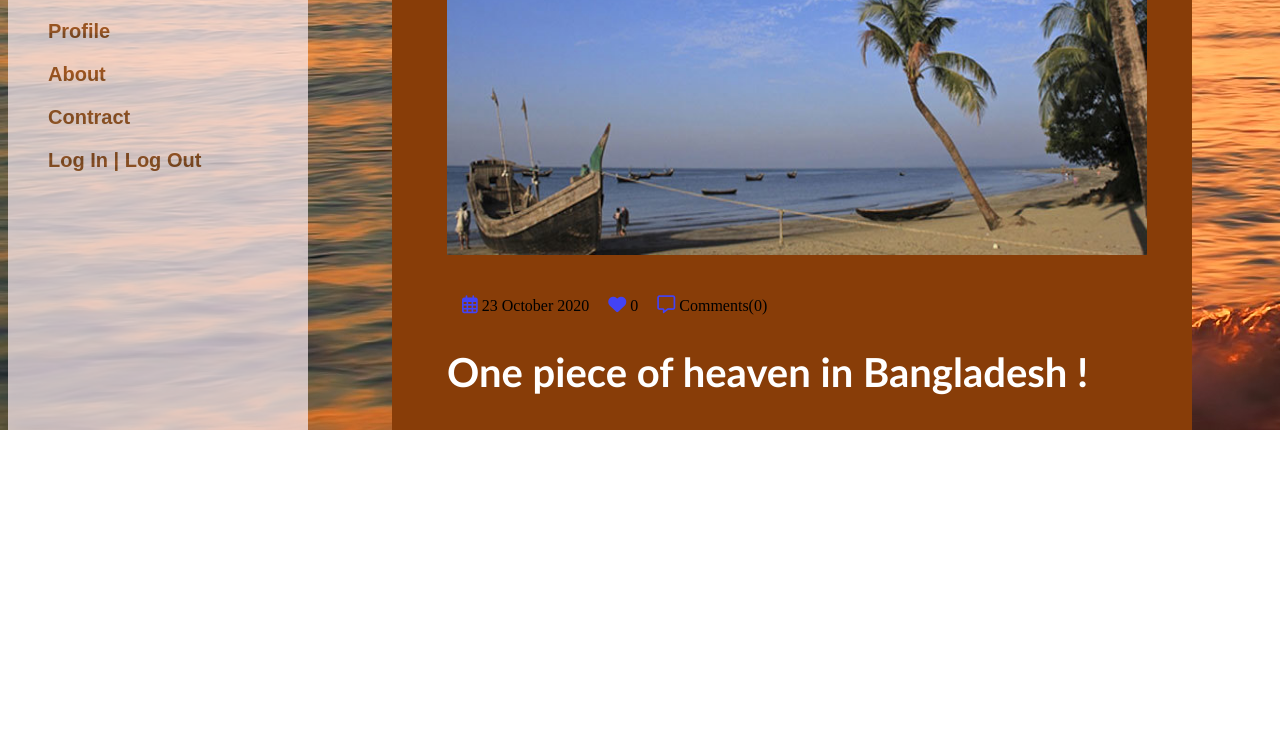
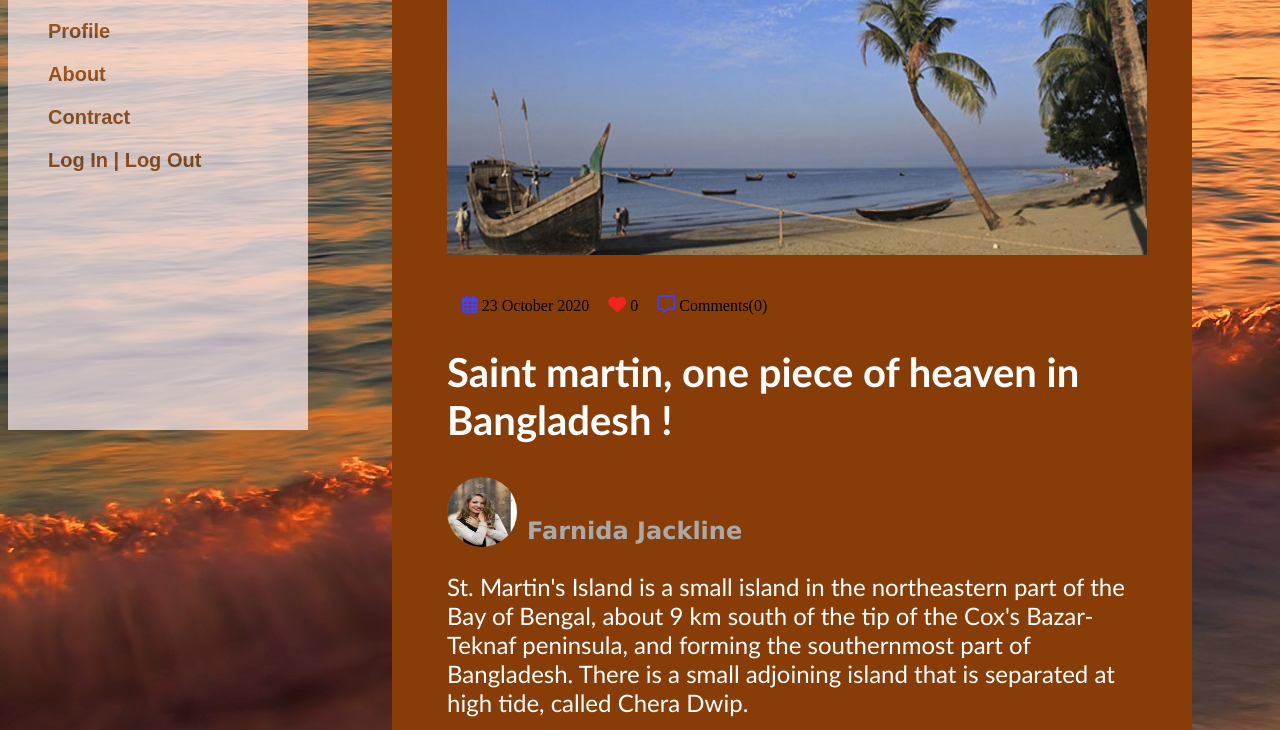
Before and after one commit to ashikmdshakil/tourblogs-template, a plain HTML site: page index.html in a window 1280 px wide. Shown: the part 833-1563 px from the top of the page. Before the commit the page ends 1263 px from the top, so only its background shows below. Drawn offline with Linux system fonts and the light colour scheme.

Commit message:
third commit adding user info

```diff
--- a/index.css
+++ b/index.css
@@ -19,7 +19,7 @@ aside{
 }
 article{
     width:800px;
-    min-height:600px;
+    min-height:900px;
     overflow: hidden;
     margin-top: 55px;
     margin-right: 80px;
@@ -79,10 +79,27 @@ article{
     margin-left: 25px;
     margin-right: 30px;
     color : white ;
-    font-size: larger;
+    font-size: x-large;
     font-family: 'Gill Sans', 'Gill Sans MT', Calibri, 'Trebuchet MS', sans-serif;
 }
 .info{
     display: inline-block;
     margin-right: 15px;;
 }
+.user-info{
+    margin: 25px;
+    height: 70px;
+}
+.username{
+    position: relative;
+    bottom: 50px;
+    left: 80px;
+    color: darkgrey;
+    font-family: 'Lucida Sans', 'Lucida Sans Regular', 'Lucida Grande', 'Lucida Sans Unicode', Geneva, Verdana, sans-serif;
+}
+.square-image{
+    border-top-left-radius: 50% 50%;
+  border-top-right-radius: 50% 50%;
+  border-bottom-right-radius: 50% 50%;
+  border-bottom-left-radius: 50% 50%;
+}
--- a/index.html
+++ b/index.html
@@ -29,11 +29,15 @@
                         <img src = "saintmartine.jpg" class="blogImage" height="400px" width="700 px">
                             <ul class="blog-info">
                                 <li class = "info"><i class='far fa-calendar-alt' style='font-size:18px; color: rgb(67, 67, 245);'></i> 23 October 2020 </li>
-                                <li class = "info"><i class="fa fa-heart" style='font-size:18px; color:  rgb(67, 67, 245);' ></i> 0</li>
+                                <li class = "info"><i class="fa fa-heart" style='font-size:18px; color: rgb(243, 35, 35);' ></i> 0</li>
                                 <li class = "info"><i class='far fa-comment-alt' style='font-size:18px; color:  rgb(67, 67, 245)'></i> Comments(0)</li>
                             </ul>
-                        <h1 class="post-header">One piece of heaven in Bangladesh !</h1>
-                        <p class="post-description">jflskjf lsjdf lskfjl lfj kwrl jew oijd sdjlk lsdj jlal jdlakd dlakdjasasjlaksdjl lkasjdlj lksjdla laksjdladj laksdjaldjalsd lkjasdlka</p>
+                        <h1 class="post-header">Saint martin, one piece of heaven in Bangladesh !</h1>
+                        <div class="user-info">
+                            <img src = "profile1.jpg" class = "square-image" height="70 px" width="70px">
+                            <h2 class="username">Farnida Jackline</h2>
+                        </div>
+                        <p class="post-description">St. Martin's Island is a small island in the northeastern part of the Bay of Bengal, about 9 km south of the tip of the Cox's Bazar-Teknaf peninsula, and forming the southernmost part of Bangladesh. There is a small adjoining island that is separated at high tide, called Chera Dwip. </p>
                    </div>
                </article>
 </body>
```
Also changed, not shown: profile1.jpg (added).
